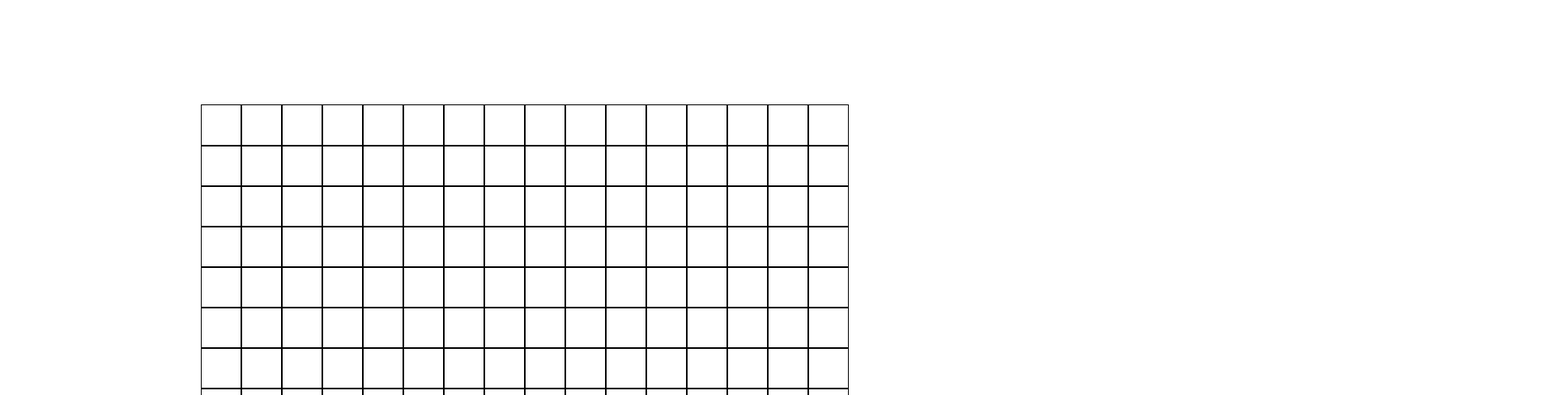
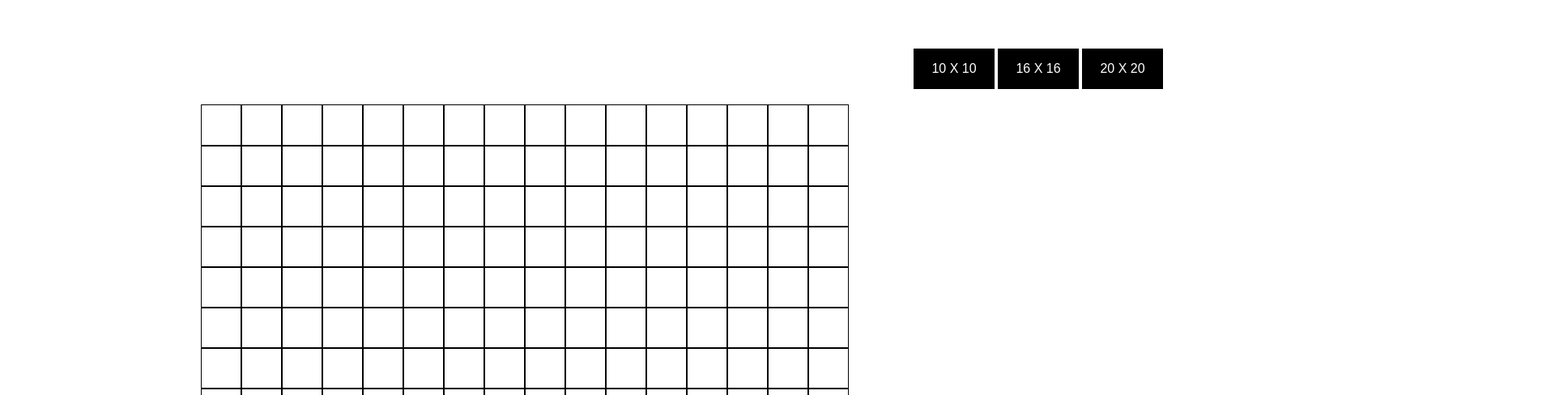
Before and after one commit to zipzopboppitybop/Etch-a-Sketch, a plain HTML site: page index.html in a window 1280 px wide. Shown: the part 128-616 px from the top of the page at 81% size, 1920 px wide, since content can reach past the window. Drawn offline with Linux system fonts and the light colour scheme.

Commit message:
centered buttons correctly

```diff
--- a/styles.css
+++ b/styles.css
@@ -2,6 +2,13 @@ body {
     width: 100vw;
     min-height: 100vh;
     overflow-x: hidden;
+}
+
+#buttons {
+    position: relative;
+    left: 1120px;
+    top: 180px;
+    border: none;
 }
 
 button {
@@ -12,17 +19,7 @@ button {
     color: white;
     border: none;
     background-color: black;
-    position: relative;
     border: none;
-    top: 180px;
-    left: 1200px;
-    border: none;
-}
-
-#buttons {
-    position: relative;
-    left: 1080px;
-    top: 180px;
     border: none;
 }
 
```
